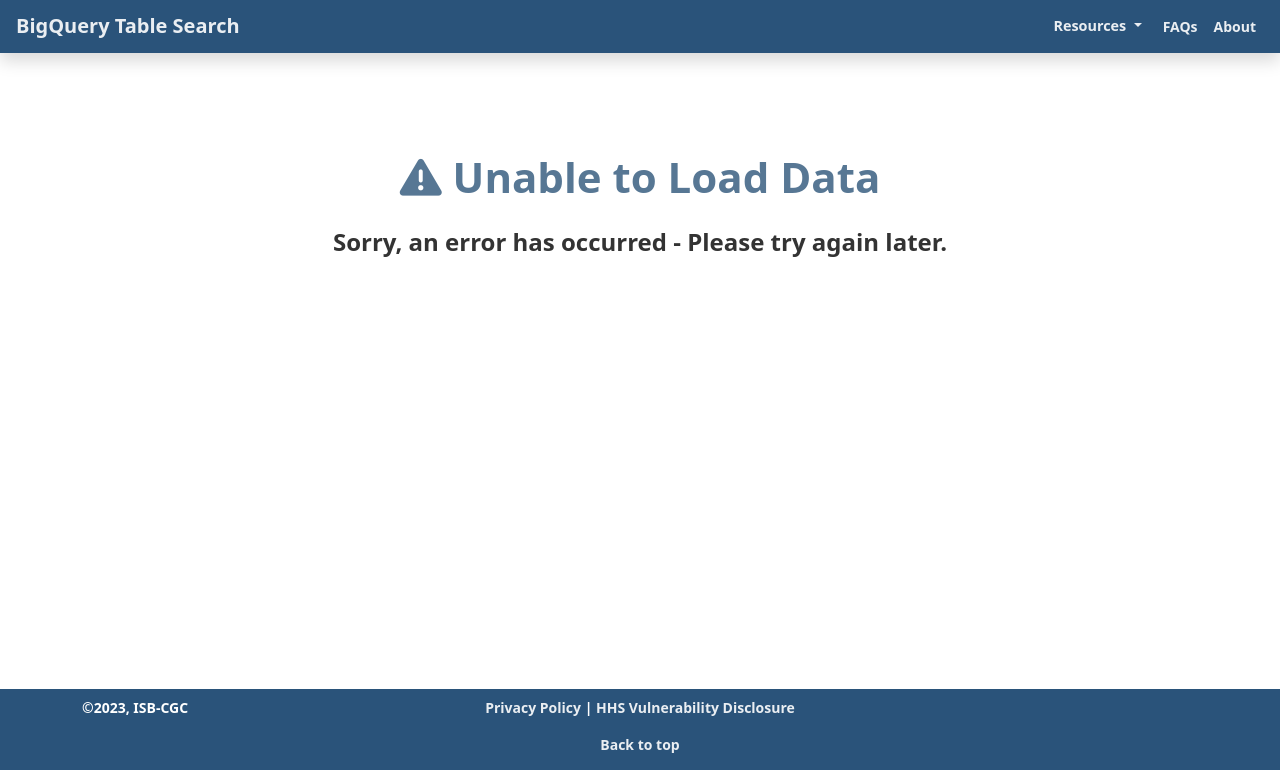
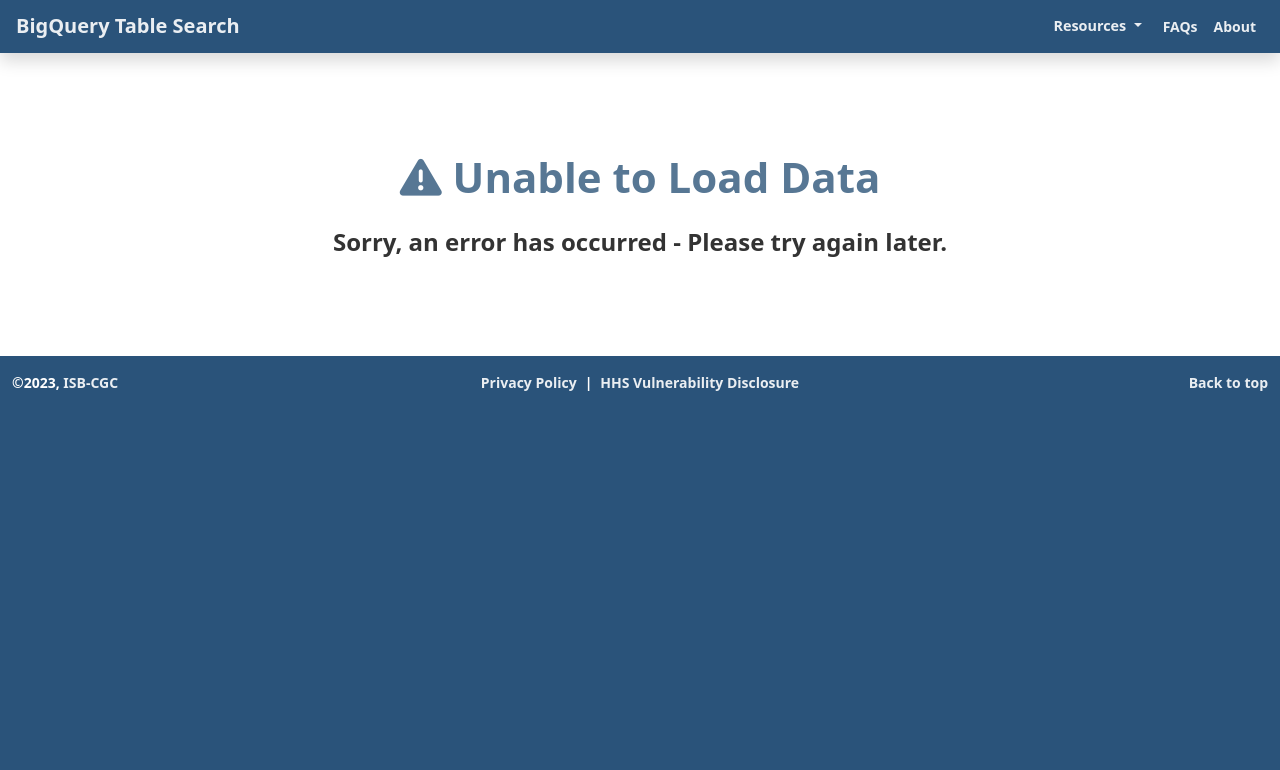
Before and after one commit to isb-cgc/BigQueryTableSearch, a Flask app: template templates/bq_meta_search.html in a window 1280 px wide. Shown: the part 30-800 px from the top of the page. Run offline with Flask 3, Linux system fonts and the light colour scheme; the template is opened without the code that fills it, so the values that code supplies are empty; parts of the project's set-up code (start-up, migrations or seed data) failed here and were passed over; some libraries are stand-ins or nearby versions.

Commit message:
sidebar offcanvas added

```diff
--- a/static/css/base.css
+++ b/static/css/base.css
@@ -30,12 +30,10 @@
 
 }
 
-main{
-    background-color: var(--bs-body-bg);
-}
+
 
 .main-content{
-    min-height: 80vh;
+    background-color: var(--bs-body-bg);
 }
 
 a {
--- a/static/js/bq_meta_search.js
+++ b/static/js/bq_meta_search.js
@@ -18,17 +18,12 @@
 
 $(document).ready(function () {
     let query_param_url = set_filters();
-    // $.fn.dataTable.ext.errMode = 'throw';
-    // $.fn.dataTable.ext.errMode = 'throw';
     let table = $('#bqmeta').DataTable({
         dom: 'lfBrtip',
         ajax: {
             method: 'GET',
             url: '/search_api' + query_param_url,
             dataSrc: '',
-            // error: function(){
-            //
-            // }
         },
         buttons: [
             {
@@ -303,6 +298,7 @@
             "infoFiltered": ""
         },
         initComplete: function (settings, json) {
+            $('.dt-buttons').removeClass('btn-group');
             window.history.pushState(null, 'BigQuery Table Search', query_param_url);
         },
         drawCallback: function (settings) {
--- a/templates/base.html
+++ b/templates/base.html
@@ -62,10 +62,9 @@
             <span class="fs-5 fw-bold">BigQuery Table Search</span>
         </a>
         <ul class="nav col-md-4 justify-content-end pe-3">
-            <div class="dropdown">
+            <li class="nav-item dropdown">
                 <a type="button" class="btn dropdown-toggle" data-bs-toggle="dropdown" aria-expanded="false"
                    data-bs-offset="10,20">
-                    <!--            <button type="button" class="btn btn-secondary dropdown-toggle" data-bs-toggle="dropdown" aria-expanded="false" data-bs-offset="10,20">-->
                     Resources
                 </a>
                 <ul class="dropdown-menu dropdown-menu-end">
@@ -81,62 +80,46 @@
                            target="_blank"
                            rel="noreferrer">What is BigQuery?</a></li>
                 </ul>
-            </div>
+            </li>
             <li class="nav-item">
                 <a href="/faq/" class="nav-link px-2">FAQs</a>
             </li>
             <li class="nav-item">
                 <a href="/about/" class="nav-link px-2">About</a>
             </li>
+            <li class="nav-item d-md-none">
+                <a type="button" class="nav-link px-2" data-bs-toggle="offcanvas" data-bs-target="#sidebarMenu"
+                        aria-controls="sidebarMenu" aria-expanded="false" aria-label="Toggle navigation">
+                    <i class="fas fa-sliders-h"></i>
+                </a>
+            </li>
         </ul>
-<!--        <ul class="navbar-nav flex-row d-md-none">-->
-<!--            <li class="nav-item text-nowrap">-->
-<!--                <button class="nav-link px-3 text-white" type="button" data-bs-toggle="collapse"-->
-<!--                        data-bs-target="#navbarSearch" aria-controls="navbarSearch" aria-expanded="false"-->
-<!--                        aria-label="Toggle search">-->
-<!--                    <svg class="bi">-->
-<!--                        <use xlink:href="#search"></use>-->
-<!--                    </svg>-->
-<!--                </button>-->
-<!--            </li>-->
-<!--            <li class="nav-item text-nowrap">-->
-<!--                <button class="nav-link px-3 text-white" type="button" data-bs-toggle="offcanvas"-->
-<!--                        data-bs-target="#sidebarMenu" aria-controls="sidebarMenu" aria-expanded="false"-->
-<!--                        aria-label="Toggle navigation">-->
-<!--                    <svg class="bi">-->
-<!--                        <use xlink:href="#list"></use>-->
-<!--                    </svg>-->
-<!--                </button>-->
-<!--            </li>-->
-<!--        </ul>-->
     </div>
 </header>
-<main id="{% block page_name %}content{% endblock %}" class="main-content">
+<div class="container-fluid main-content">
+    <main id="{% block page_name %}content{% endblock %}" >
         {% block content %}
         {% endblock %}
     </main>
+</div>
+<div class="container-fluid bq-bg-light">
+    <footer class="d-flex flex-wrap justify-content-between align-items-center py-3">
+        <p class="col-md-4 mb-0">©2023, <a target="_blank" href="https://isb-cgc.org/">ISB-CGC</a></p>
 
-<footer class="py-2 text-center bq-bg-light">
-    <div class="container">
-        <div class="row">
-            <div class="col-lg-2 text-start">©2023, ISB-CGC</div>
-            <div class="col-lg-8">
-                <div class="mb-3">
-                    <a href="/privacy/" target="_blank" rel="noreferrer" class="sr-set">
+        <div href="/"
+             class="col-md-4 d-flex align-items-center justify-content-center mb-3 mb-md-0 me-md-auto">
+            <a href="/privacy/" target="_blank" rel="noreferrer" class="sr-set pe-2">
                 Privacy Policy<span class="sr-only"> opens a new tab</span></a>
             |
             <a href="https://www.hhs.gov/vulnerability-disclosure-policy/index.html" target="_blank"
-                       rel="noopener noreferrer" class="sr-set">HHS Vulnerability Disclosure<span class="sr-only"> opens a new tab</span></a>
+               rel="noopener noreferrer" class="sr-set ps-2">HHS Vulnerability Disclosure<span class="sr-only"> opens a new tab</span></a>
         </div>
-                <div>
+
+        <div class="nav col-md-4 justify-content-end">
             <a href="#">Back to top</a>
         </div>
+    </footer>
 </div>
-
-            <div class="col-lg-2"></div>
-        </div>
-    </div>
-</footer>
 </body>
 
 </html>
--- a/templates/bq_meta_search.html
+++ b/templates/bq_meta_search.html
@@ -12,20 +12,18 @@
 {% block page_name %}bq-meta-searcher{% endblock %}
 
 {% block content %}
-
-
-<div class="container-fluid">
 <div class="row">
     {% if bq_filters and bq_total_entries %}
-        <div class="sidebar border border-right custom-width-20 bg-body-tertiary">
+    <div class="sidebar border border-right col-lg-2 bg-body-tertiary">
         <div class="offcanvas-md offcanvas-end bg-body-tertiary" tabindex="-1" id="sidebarMenu"
              aria-labelledby="sidebarMenuLabel">
             <div class="offcanvas-header">
-                    <h5 class="offcanvas-title" id="sidebarMenuLabel">BigQuery Table Search</h5>
+                <div class="offcanvas-title fw-bold fs-6" id="sidebarMenuLabel">BigQuery Table Search</div>
                 <button type="button" class="btn-close" data-bs-dismiss="offcanvas"
                         data-bs-target="#sidebarMenu" aria-label="Close"></button>
             </div>
-                <div class="offcanvas-body d-md-flex flex-column p-2 pt-lg-3">
+            <div class="offcanvas-body d-md-flex flex-column p-2">
+<!--            <div class="offcanvas-body d-md-flex flex-column p-2 pt-lg-3">-->
                 <form id="bq-meta-form">
                     <div>
                         <label class="form-label">Status</label>
@@ -158,7 +156,7 @@
             </div>
         </div>
     </div>
-        <div class="custom-width-80 px-3 py-4">
+    <div class="col-lg-10 px-3 py-4">
         <table id="bqmeta" class="table table-striped pt-2" style="width:100%">
             <thead>
             <tr>
@@ -198,8 +196,6 @@
         <div class="fw-bold fs-4">Sorry, an error has occurred - Please try again later.</div>
     </div>
     {% endif %}
-
-    </div>
 </div>
 
 <!-- Useful Join Modal -->
```
Lines whose indentation alone changed are shown as unchanged.
